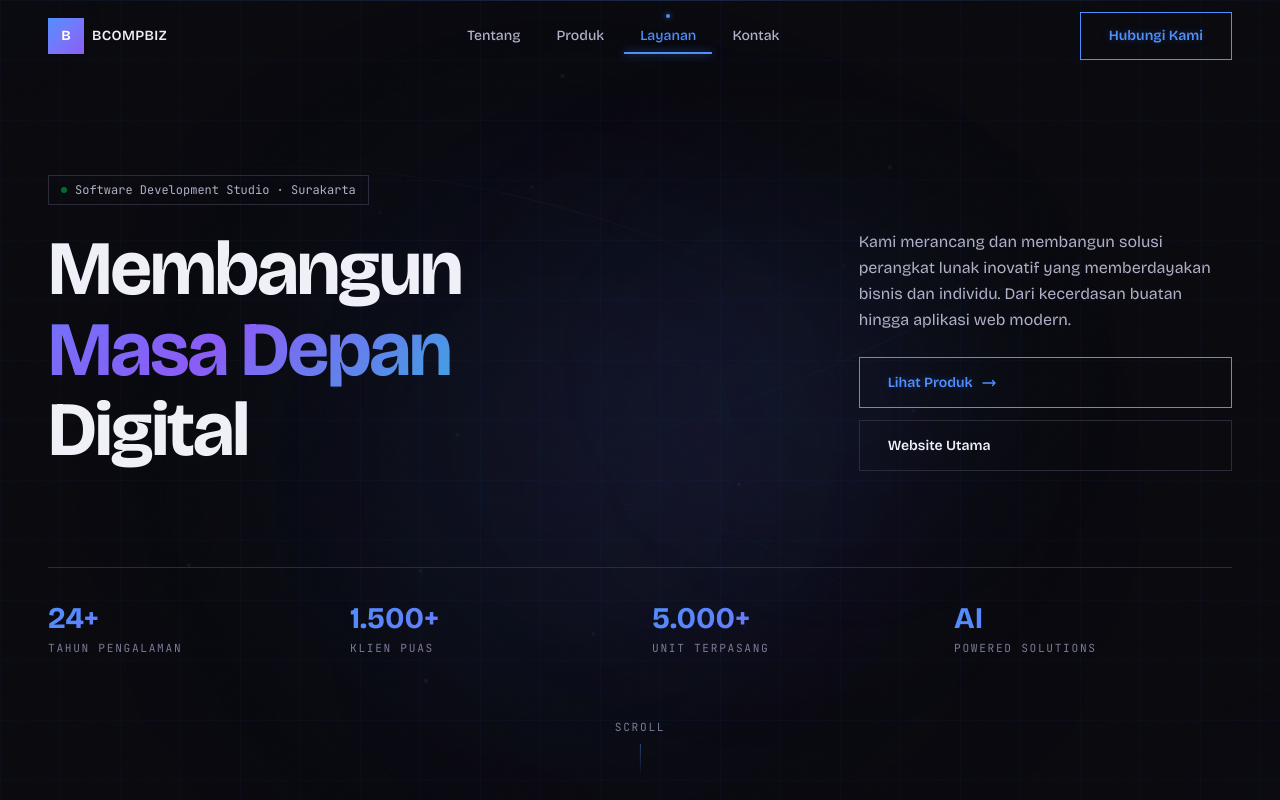
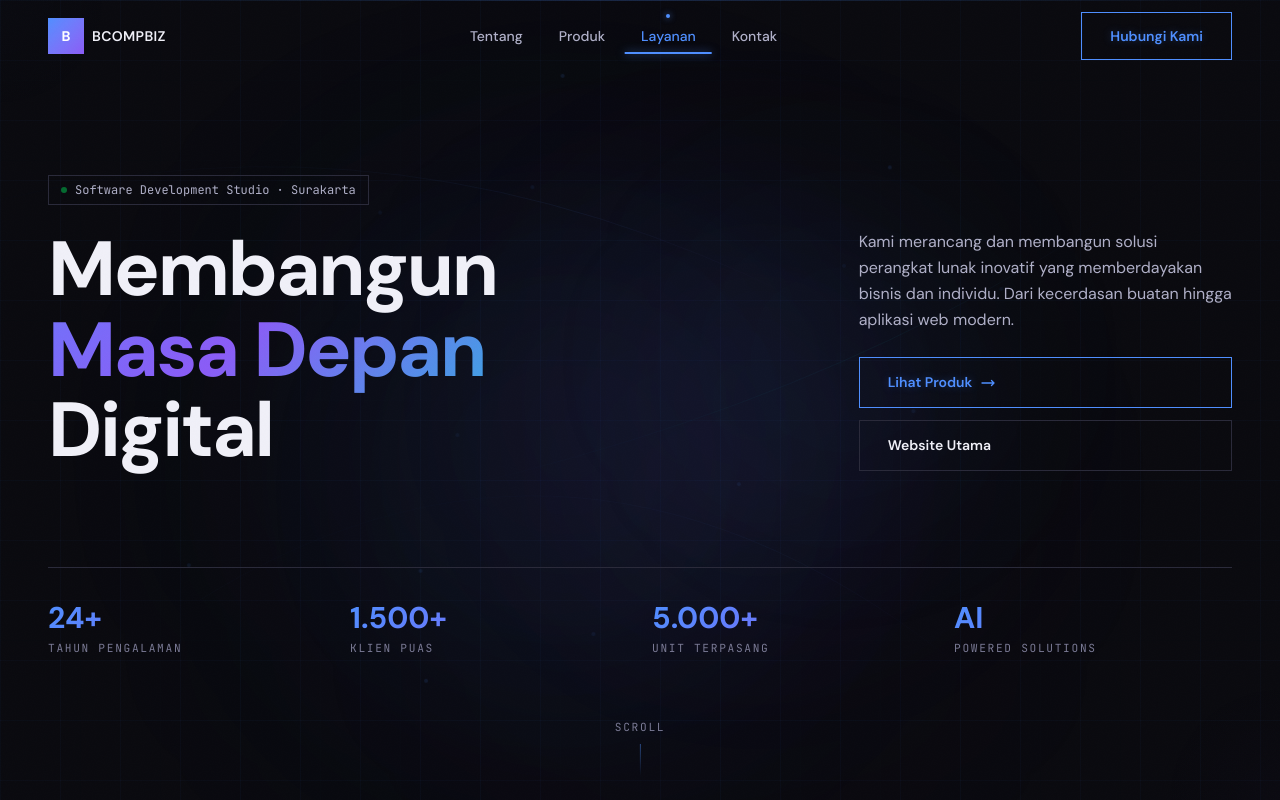
Before and after one commit to khelmibcom-bit/bcompbizsurakarta, a Next.js app: page / in a window 1280 px wide. Shown: the top 800 px of the page. Built offline with nearby package versions, Linux system fonts and the light colour scheme.

Commit message:
feat: change font to DM Sans (similar to Segoe UI)

```diff
--- a/src/app/layout.tsx
+++ b/src/app/layout.tsx
@@ -1,8 +1,8 @@
 import type { Metadata } from "next";
-import { Bricolage_Grotesque, JetBrains_Mono } from "next/font/google";
+import { DM_Sans, JetBrains_Mono } from "next/font/google";
 import "./globals.css";
 
-const bricolage = Bricolage_Grotesque({
+const dmSans = DM_Sans({
   subsets: ["latin"],
   variable: "--font-sans",
   display: "swap",
@@ -53,7 +53,7 @@ const jsonLd = {
 
 export default function RootLayout({ children }: Readonly<{ children: React.ReactNode }>) {
   return (
-    <html lang="id" className={`${bricolage.variable} ${jetbrains.variable}`}>
+    <html lang="id" className={`${dmSans.variable} ${jetbrains.variable}`}>
       <head>
         <link rel="icon" href="/favicon.svg" type="image/svg+xml" />
         <script type="application/ld+json" dangerouslySetInnerHTML={{ __html: JSON.stringify(jsonLd) }} />
```
